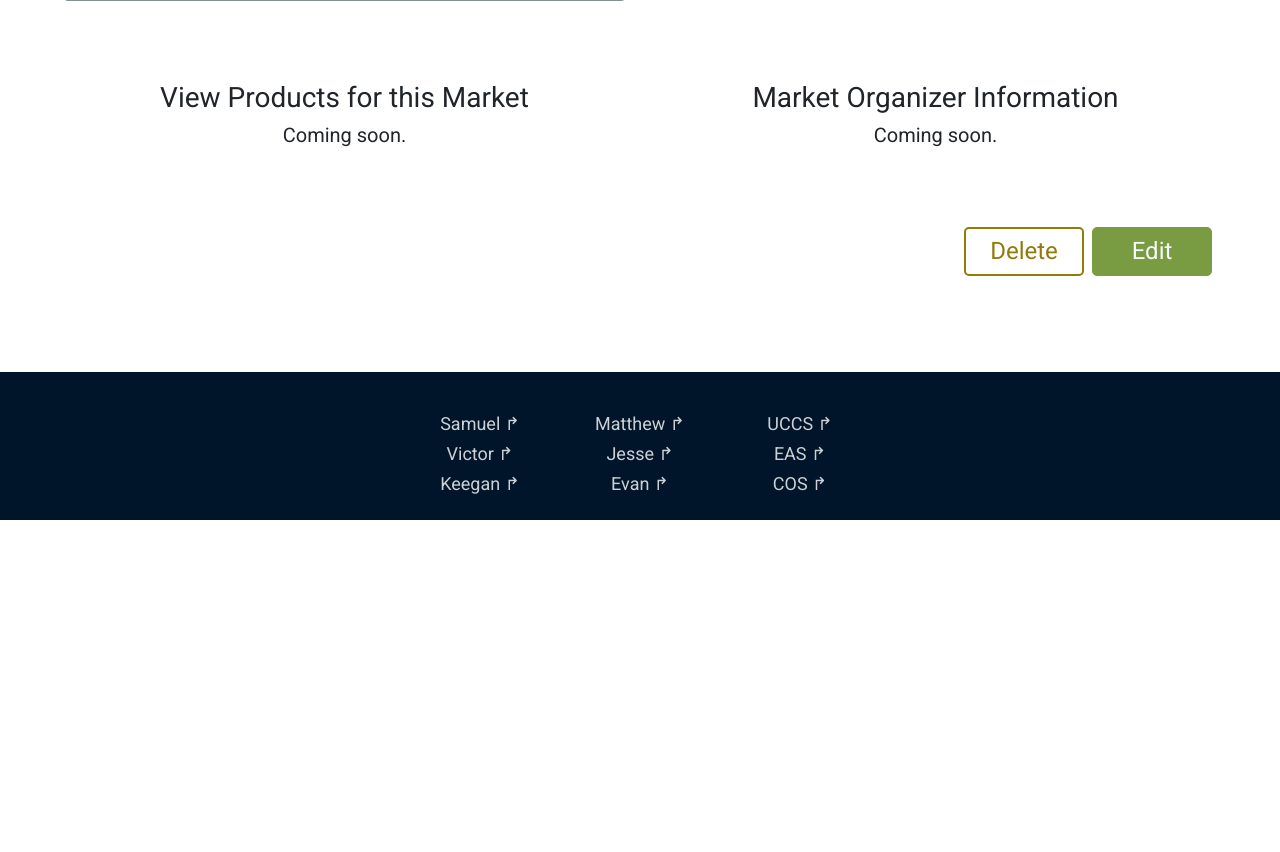
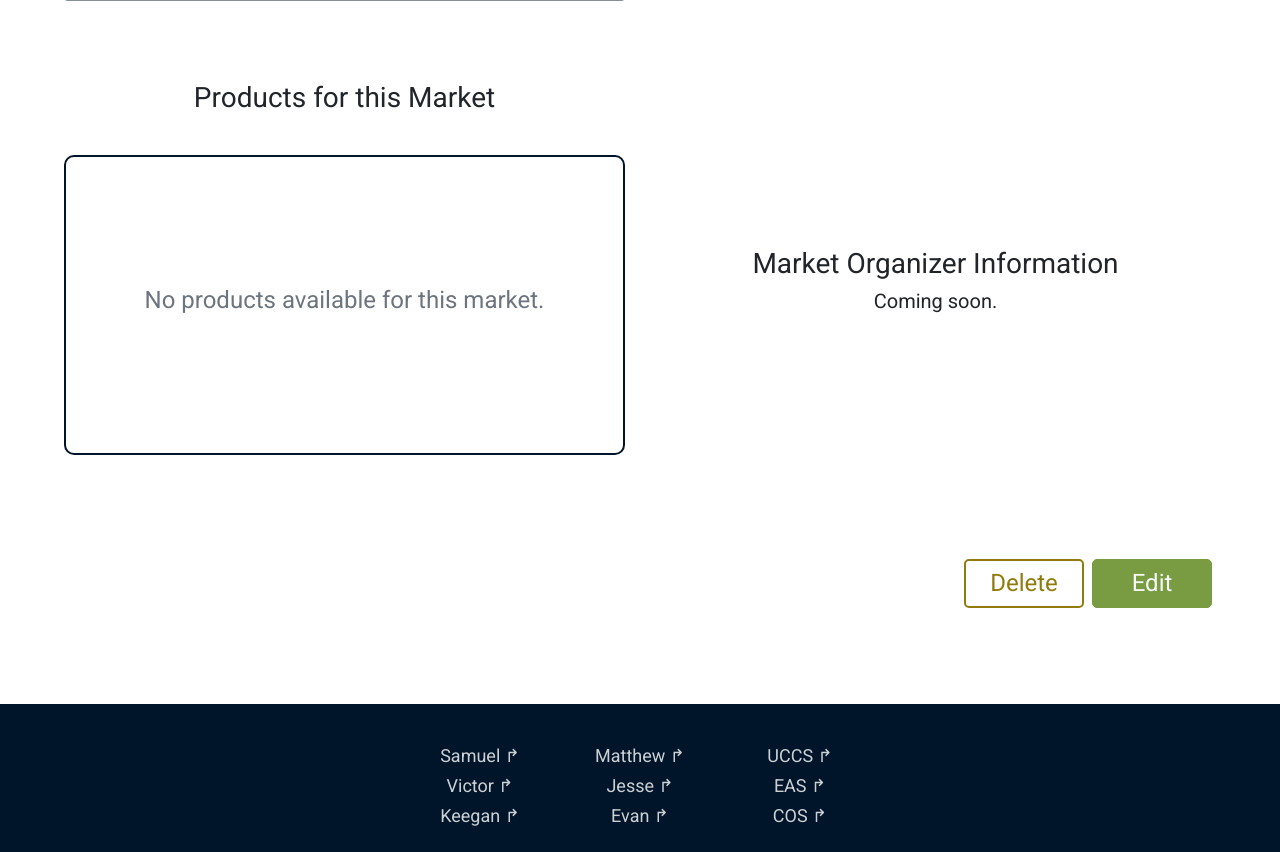
Before and after one commit to UCCS-CS4300-5300/group2-fall2023, a Django app: page /markets/details/1 in a window 1280 px wide. Shown: the part 539-1391 px from the top of the page. Before the commit the page ends 1059 px from the top, so only its background shows below. Run offline with Django 3.2, Linux system fonts and the light colour scheme; data comes from the database, SQL or seed files in the repository; tables that the repository leaves empty hold one stand-in row (values such as "Sample post"); some libraries are stand-ins or nearby versions.

Commit message:
Setting up event_detail template changes and model changes

```diff
--- a/Events/models.py
+++ b/Events/models.py
@@ -6,20 +6,20 @@ from django.db import models
 from django.urls import reverse
 from django.core.exceptions import ValidationError
 
-# TENTATIVE MODEL CONTENTS
-# ID
-# Name
-# Location
-# Date
-# Start Time
-# End Time
-
 
 class Event(models.Model):
     name = models.CharField(max_length=200)
     location = models.CharField(max_length=200)
     start_time = models.DateTimeField()
     end_time = models.DateTimeField()
+
+    def get_products(self):
+        """ Query the `Product` model to get all products associated with this event """
+
+        from Products.models import Product # import goes here to avoid a cirular import error
+
+        return Product.objects.filter(product_event=self.id)
+
 
     def get_absolute_url(self):
         return reverse("event-detail", args=[str(self.id)])
--- a/Events/templates/event_detail.html
+++ b/Events/templates/event_detail.html
@@ -28,8 +28,24 @@
     <!-- TODO if the user IS NOT the organizer of this event, display the vendor information and products -->
     <div class="row mt-5 pt-4">
         <div class="col-md-6 d-flex flex-column justify-content-center align-items-center">
-            <h3>View Products for this Market</h3>
-            <h5>Coming soon.</h5>
+            <h3>Products for this Market</h3>
+            <div class="harvestly-scrollable-container">
+                {% if event.get_products %}
+                    {% for product in event.get_products %}
+                        <div class="harvestly-scrollable-item">
+                            <h4>{{ product.name|title }}</h4>
+                            <div class="d-flex justify-content-between text-muted">
+                                <h6>${{ product.price|floatformat:"2" }}</h6>
+                                <h6>&times;{{ product.quantity }}</h6>
+                            </div>
+                        </div>
+                    {% endfor %}
+                {% else %}
+                    <div class="d-flex text-center align-items-center">
+                        <h4 class="text-muted"> No products available for this market. </h4>
+                    </div>
+                {% endif %}
+            </div>
         </div>
         <div class="col-md-6 d-flex flex-column justify-content-center align-items-center">
             <h3>Market Organizer Information</h3>
--- a/static/css/styles.css
+++ b/static/css/styles.css
@@ -22,6 +22,7 @@
     --light-color: rgb(245, 247, 248);
     --dark-color: rgb(0, 21, 42);
     --brand-color: rgb(57, 149, 71);
+    --primary-color-transparent: rgba(121,155,65,0.2);
 }
 
 body {
@@ -259,6 +260,31 @@ footer .harvestly-nav-link {
 }
 
 
+.harvestly-scrollable-container {
+    margin: 2rem 0;
+    padding: 2rem 1rem;
+    display: flex;
+    justify-content: center;
+    width: 100%;
+    border-radius: 10px;
+    border: solid var(--dark-color) 2px;
+    height: max(300px, 30vh);
+    overflow: auto;
+}
+.harvestly-scrollable-container::-webkit-scrollbar {
+
+}
+.harvestly-scrollable-item {
+    padding: 1rem;
+    margin: 0.5rem 0.3rem;
+    background-color: transparent;
+    transition: background-color ease 0.3s;
+}
+.harvestly-scrollable-item:hover {
+    background-color: var(--primary-color-transparent);
+}
+
+
 @media screen and (max-width: 400px) {
     :root {
         --footer-pad: 0;
```
Also changed, not shown: Products/models.py (+4 -3 lines).
